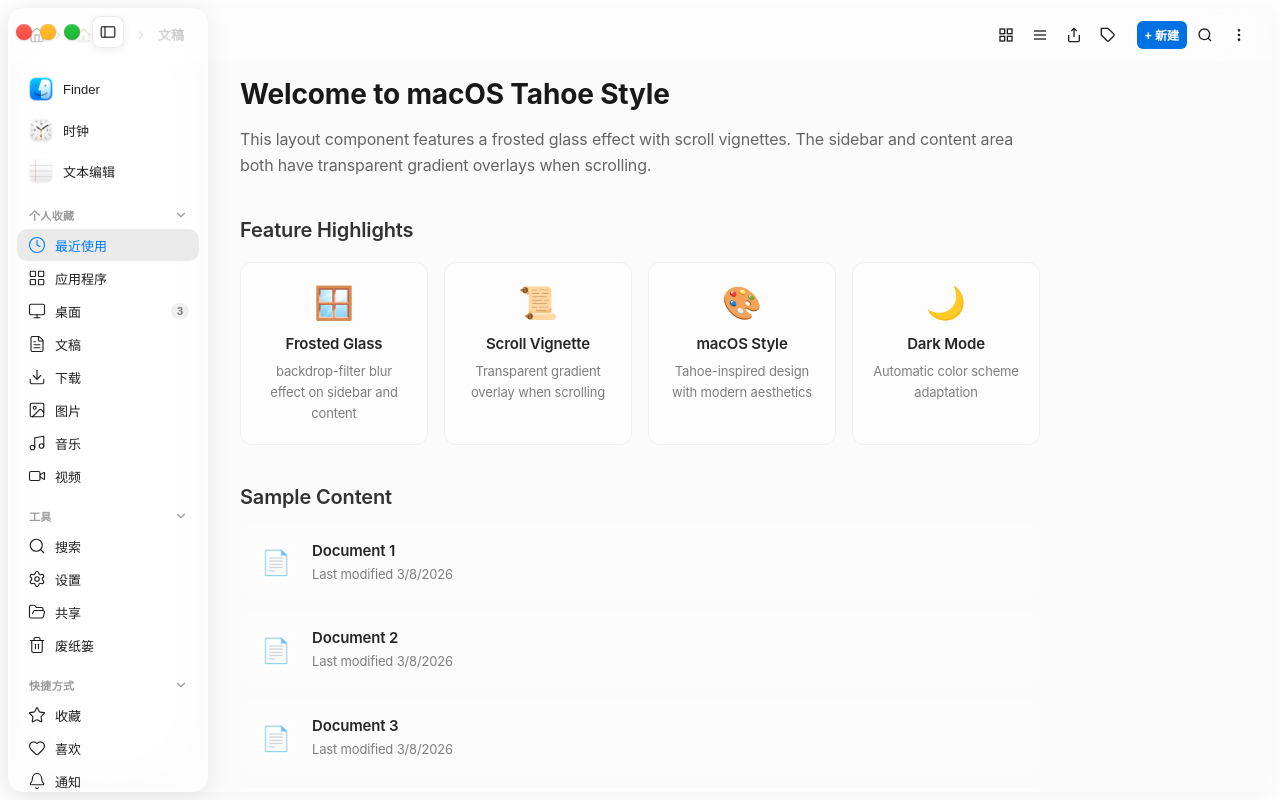
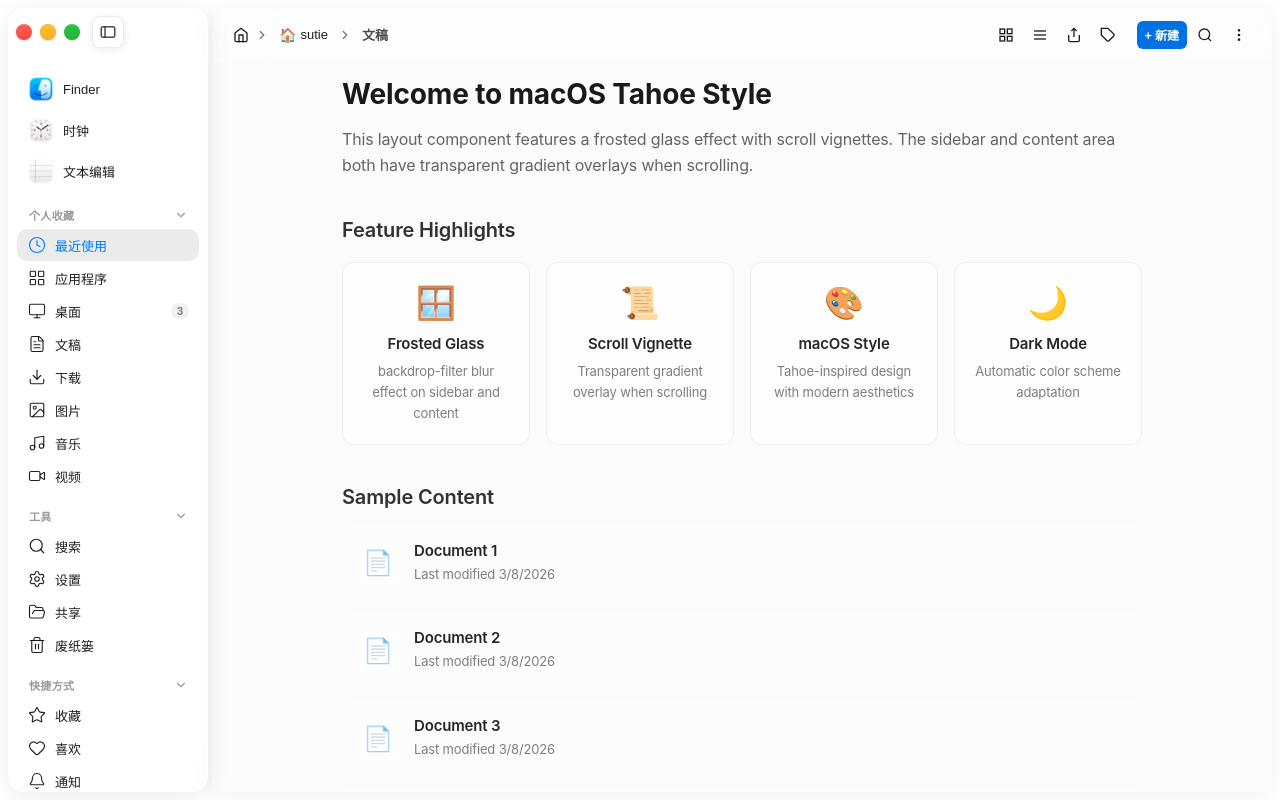
Before and after one commit to susususutie/demo-tahoe-layout, a React (Vite) app: page / in a window 1280 px wide. Built offline with nearby package versions, Linux system fonts and the light colour scheme.

Commit message:
refactor: 改为 flex 布局，侧边栏与内容区并排不遮挡
- 侧边栏改为 relative 定位，使用 flex 布局与内容区并排
- 侧边栏收起时宽度变为 52px，不遮挡内容区
- 内容区左侧留出侧边栏空间
- 经典侧边栏同样改为 flex 布局

```diff
--- a/src/components/TahoeLayout.css
+++ b/src/components/TahoeLayout.css
@@ -76,12 +76,11 @@
    ============================ */
 .tahoe-sidebar-classic {
   width: var(--tahoe-sidebar-width);
-  height: calc(100% - 16px);
+  height: calc(100vh - 16px);
   display: flex;
   flex-direction: column;
-  position: absolute;
-  left: 8px;
-  top: 8px;
+  margin: 8px;
+  margin-right: 0;
   border-radius: var(--tahoe-radius);
   background: rgba(255, 255, 255, 0.32);
   backdrop-filter: var(--tahoe-blur);
@@ -91,21 +90,13 @@
     inset 0 0 0 1px var(--tahoe-border-highlight),
     0 4px 24px rgba(0, 0, 0, 0.08);
   z-index: 100;
-  transition:
-    transform 0.3s cubic-bezier(0.4, 0, 0.2, 1),
-    opacity 0.3s cubic-bezier(0.4, 0, 0.2, 1),
-    visibility 0s;
+  transition: width 0.3s ease;
   overflow: hidden;
+  flex-shrink: 0;
 }
 
 .tahoe-sidebar-classic.collapsed {
-  transform: translateX(calc(-100% - 16px));
-  opacity: 0;
-  visibility: hidden;
-  transition:
-    transform 0.3s cubic-bezier(0.4, 0, 0.2, 1),
-    opacity 0.3s cubic-bezier(0.4, 0, 0.2, 1),
-    visibility 0s 0.3s;
+  width: var(--tahoe-sidebar-collapsed-width);
 }
 
 .tahoe-classic-header {
@@ -152,6 +143,7 @@
   flex: 1;
   position: relative;
   margin: 8px;
+  margin-left: 4px;
   border-radius: var(--tahoe-radius);
   background: var(--tahoe-bg-content);
   backdrop-filter: var(--tahoe-blur);
--- a/src/components/sidebar/FinderSidebar.css
+++ b/src/components/sidebar/FinderSidebar.css
@@ -67,12 +67,12 @@
    ============================ */
 .finder-sidebar {
   width: var(--finder-width);
-  height: calc(100% - 16px);
+  height: calc(100vh - 16px);
   display: flex;
   flex-direction: column;
-  position: absolute;
-  left: 8px;
-  top: 8px;
+  position: relative;
+  margin: 8px;
+  margin-right: 0;
   border-radius: var(--finder-radius);
   background: var(--finder-bg);
   backdrop-filter: var(--finder-blur);
@@ -82,22 +82,14 @@
     inset 0 0 0 1px var(--finder-border-highlight),
     0 4px 24px rgba(0, 0, 0, 0.08);
   z-index: 100;
-  transition:
-    transform 0.3s cubic-bezier(0.4, 0, 0.2, 1),
-    opacity 0.3s cubic-bezier(0.4, 0, 0.2, 1),
-    visibility 0s;
+  transition: width 0.3s cubic-bezier(0.4, 0, 0.2, 1);
   overflow: hidden;
+  flex-shrink: 0;
 }
 
-/* 收起状态：向左滑出并隐藏 */
+/* 收起状态：宽度变为收起宽度 */
 .finder-sidebar.collapsed {
-  transform: translateX(calc(-100% - 16px));
-  opacity: 0;
-  visibility: hidden;
-  transition:
-    transform 0.3s cubic-bezier(0.4, 0, 0.2, 1),
-    opacity 0.3s cubic-bezier(0.4, 0, 0.2, 1),
-    visibility 0s 0.3s;
+  width: var(--finder-collapsed-width);
 }
 
 /* ============================
```
